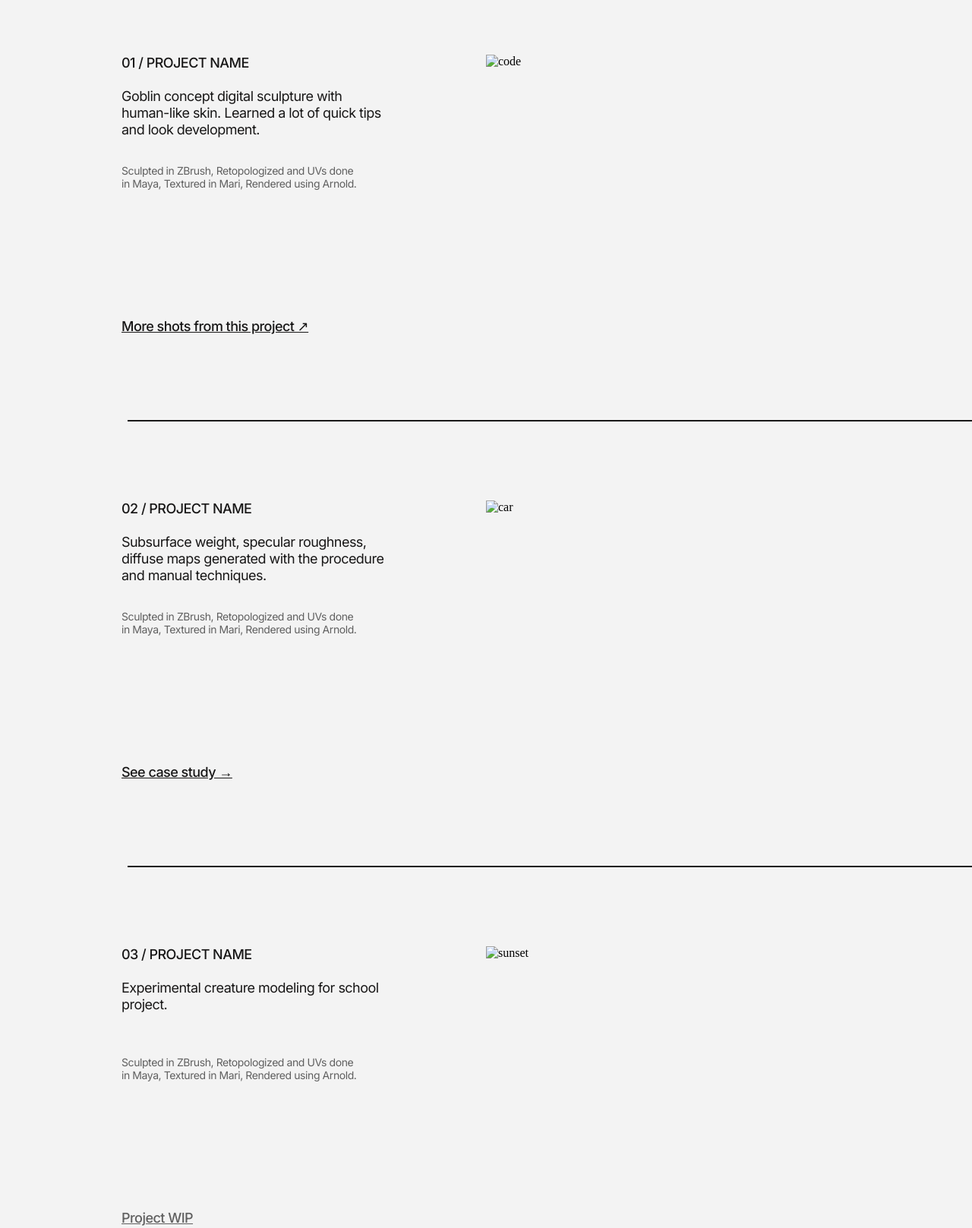
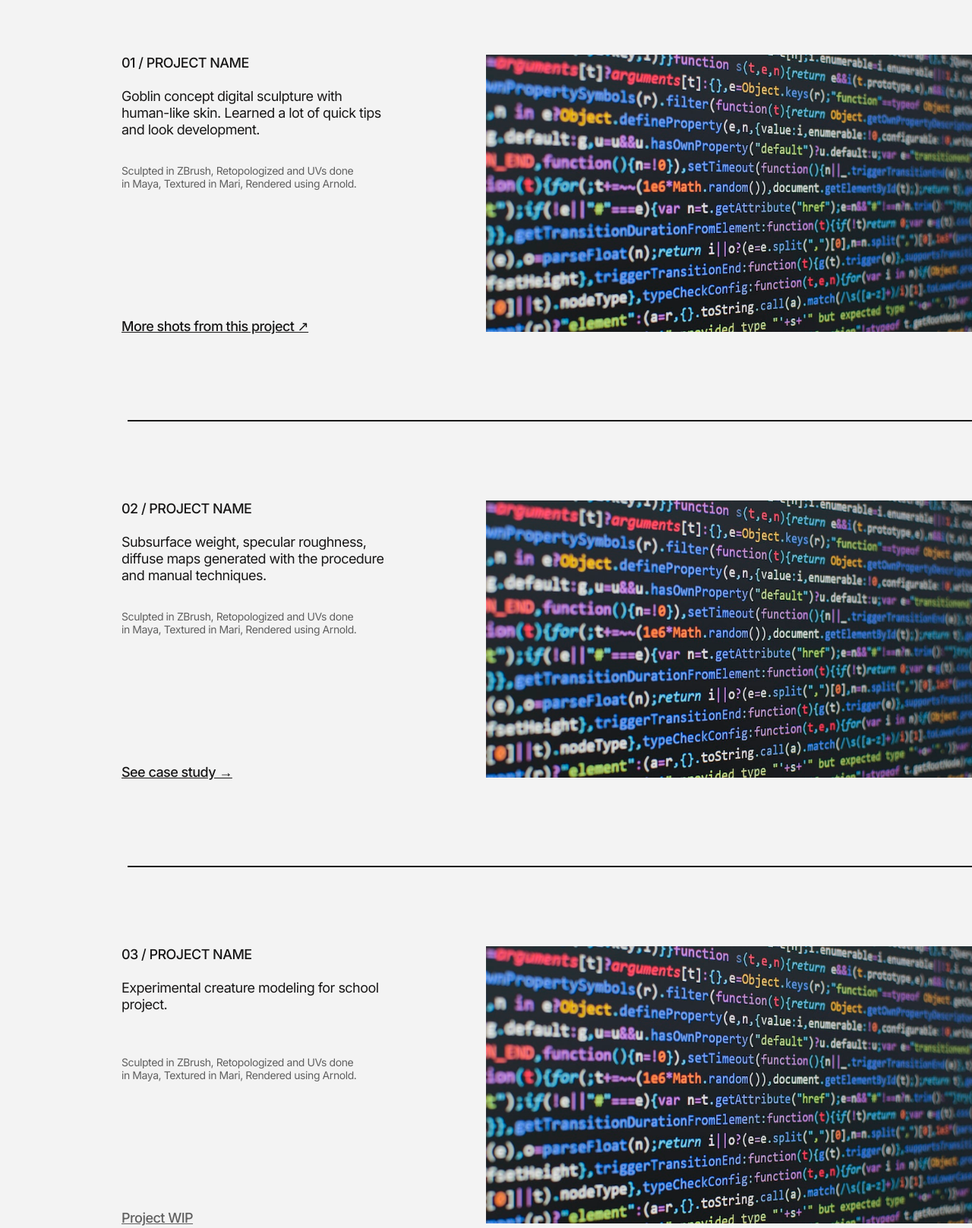
Before and after one commit to Jal-Gami/Project, a plain HTML site: page index.html in a window 1280 px wide. Shown: the part 685-2302 px from the top of the page at 76% size. Drawn offline with Linux system fonts and the light colour scheme; the site is published under a folder, as on GitHub Pages, so addresses that start at the root find nothing.

Commit message:
Update index.html

```diff
--- a/index.html
+++ b/index.html
@@ -21,7 +21,7 @@
         <div class="nav-links">
             <ul>
                 <li>Work</li>
-                <li><a href="/about.html">About</a></li>
+                <li><a href="./about.html">About</a></li>
                 <li>Playground</li>
                 <li>Contact</li>
             </ul>
@@ -59,7 +59,7 @@
                 <u>More shots from this project &#8599;</u>
             </div>
             <div id="thumbnail">
-                <img src="/thumb-1.png" alt="code" height="364.68px" width="640px">
+                <img src="./thumb-1.png" alt="code" height="364.68px" width="640px">
             </div>
             <hr id="seprator">
         </div>
@@ -77,7 +77,7 @@
                 <u>See case study &#8594;</u>
             </div>
             <div id="thumbnail-2">
-                <img src="/thumb-1.png" alt="car" height="364.68px" width="640px">
+                <img src="./thumb-1.png" alt="car" height="364.68px" width="640px">
             </div>
             <hr id="seprator-2">
         </div>
@@ -95,7 +95,7 @@
                 <u>Project WIP</u>
             </div>
             <div id="thumbnail-3">
-                <img src="/thumb-1.png" alt="sunset" height="364.68px" width="640px">
+                <img src="./thumb-1.png" alt="sunset" height="364.68px" width="640px">
             </div>
             <hr id="seprator-3">
         </div>
```
